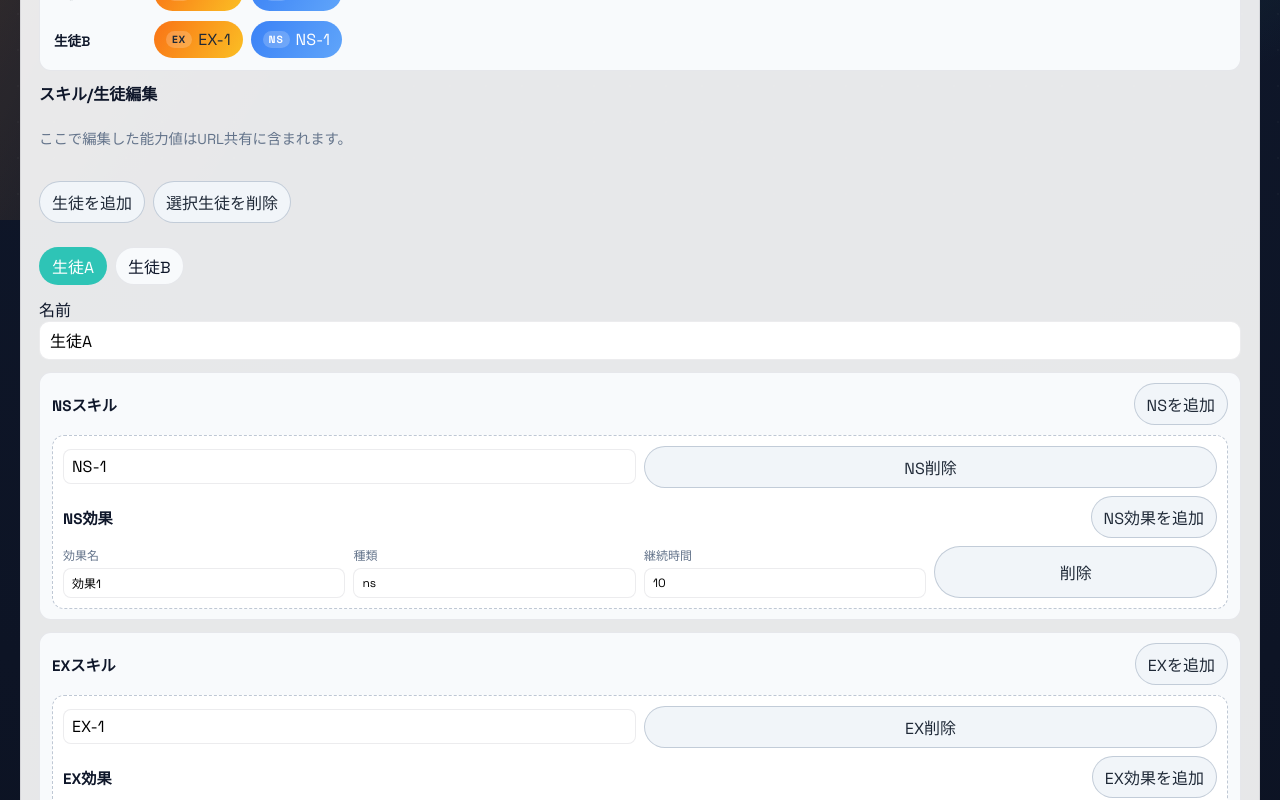
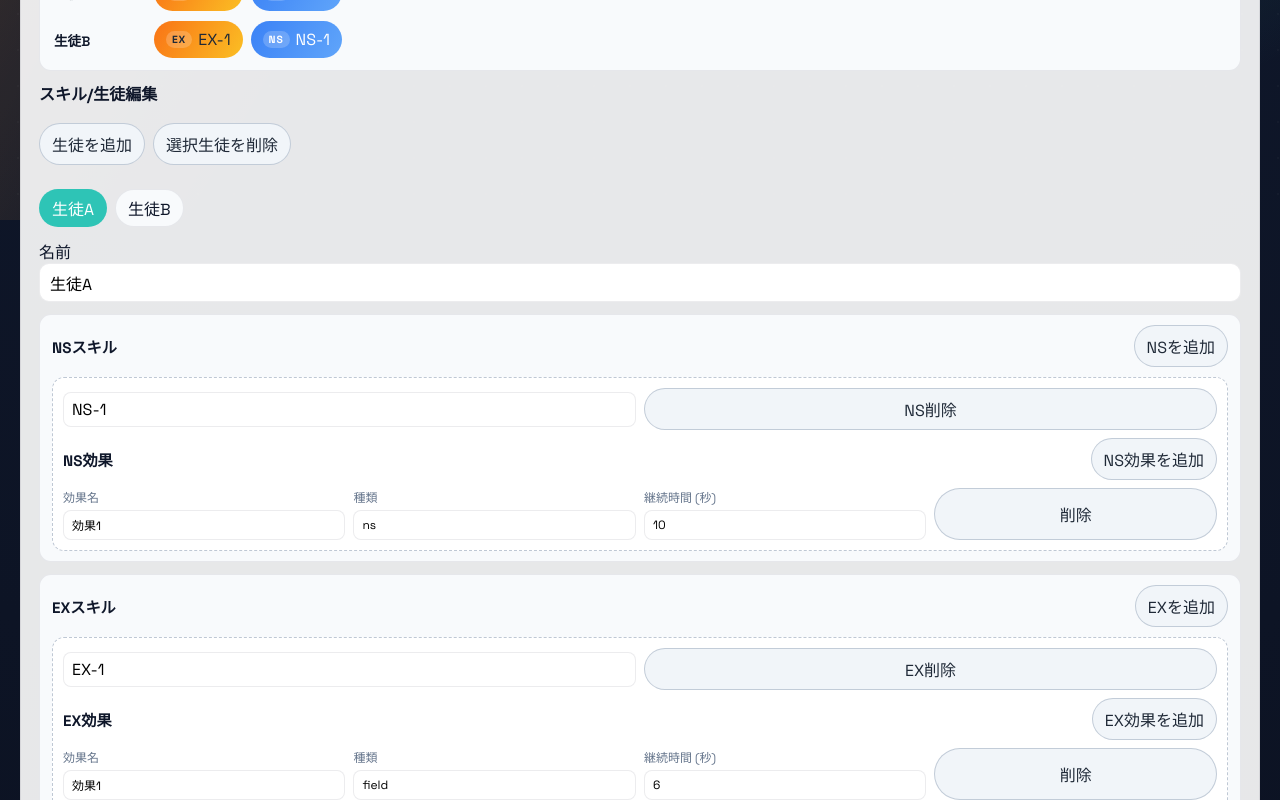
Before and after one commit to AbiraShiba/tl-puzzle, a React (Vite) app: page / in a window 1280 px wide. Shown: the part 580-1380 px from the top of the page. Built offline with nearby package versions, Linux system fonts and the light colour scheme.

Commit message:
📝change docs

```diff
--- a/src/App.tsx
+++ b/src/App.tsx
@@ -1141,7 +1141,7 @@ export default function App() {
           <div className="panel-head">
             <div className="timeline-settings">
               <label>
-                時間解像度(秒)
+                時間解像度 (秒)
                 <input
                   type="number"
                   min={0.05}
@@ -1172,7 +1172,7 @@ export default function App() {
                 />
               </label>
               <label>
-                戦闘時間(秒)
+                戦闘時間 (秒)
                 <input
                   type="number"
                   min={10}
@@ -1422,7 +1422,7 @@ export default function App() {
                 </div>
               )}
               <label>
-                開始秒数
+                開始時間 (秒)
                   <input
                     type="number"
                     step={timeStep}
@@ -1444,7 +1444,7 @@ export default function App() {
                 />
               </label>
               <label>
-                継続時間
+                継続時間 (秒)
                   <input
                     type="number"
                     step={timeStep}
@@ -1576,7 +1576,7 @@ export default function App() {
               </div>
               <>
                 <label>
-                  効果対象(この配置のみ)
+                  効果対象 (この配置のみ)
                   <select
                     value={
                       selectedBuff.event.buffTargets?.[selectedBuff.buff.id]?.target ??
@@ -1649,9 +1649,6 @@ export default function App() {
           )}
           <div className="timeline-editor">
             <h3>スキル/生徒編集</h3>
-            <p className="hint">
-              ここで編集した能力値はURL共有に含まれます。
-            </p>
             <div className="settings-row">
               <div className="actions">
                 <button type="button" className="ghost" onClick={addStudent}>
@@ -1794,7 +1791,7 @@ export default function App() {
                                   />
                                 </label>
                                 <label className="mini-field">
-                                  <span>継続時間</span>
+                                  <span>継続時間 (秒)</span>
                                   <input
                                     type="number"
                                     step={0.1}
@@ -1933,7 +1930,7 @@ export default function App() {
                                   />
                                 </label>
                                 <label className="mini-field">
-                                  <span>継続時間</span>
+                                  <span>継続時間 (秒)</span>
                                   <input
                                     type="number"
                                     step={0.1}
```
